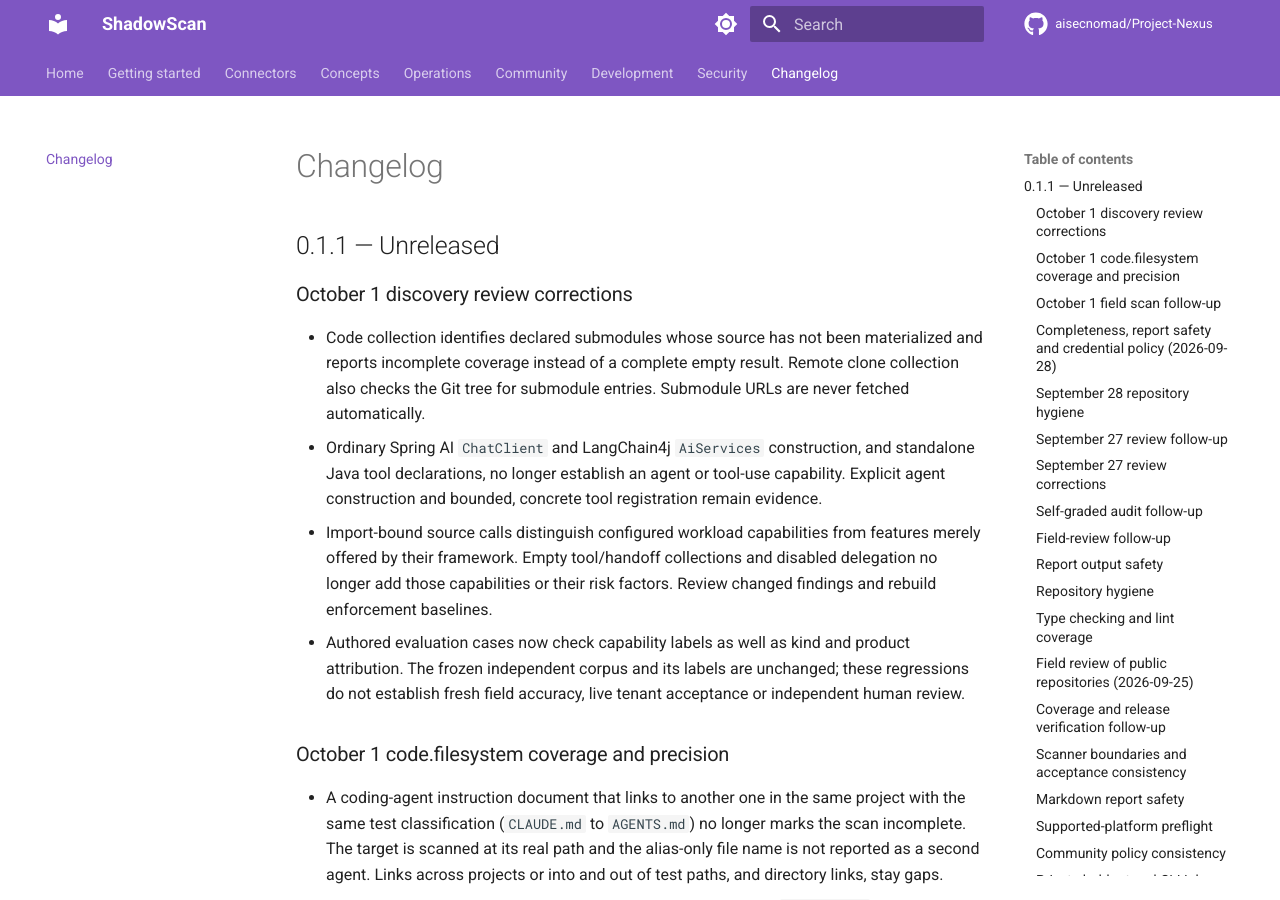
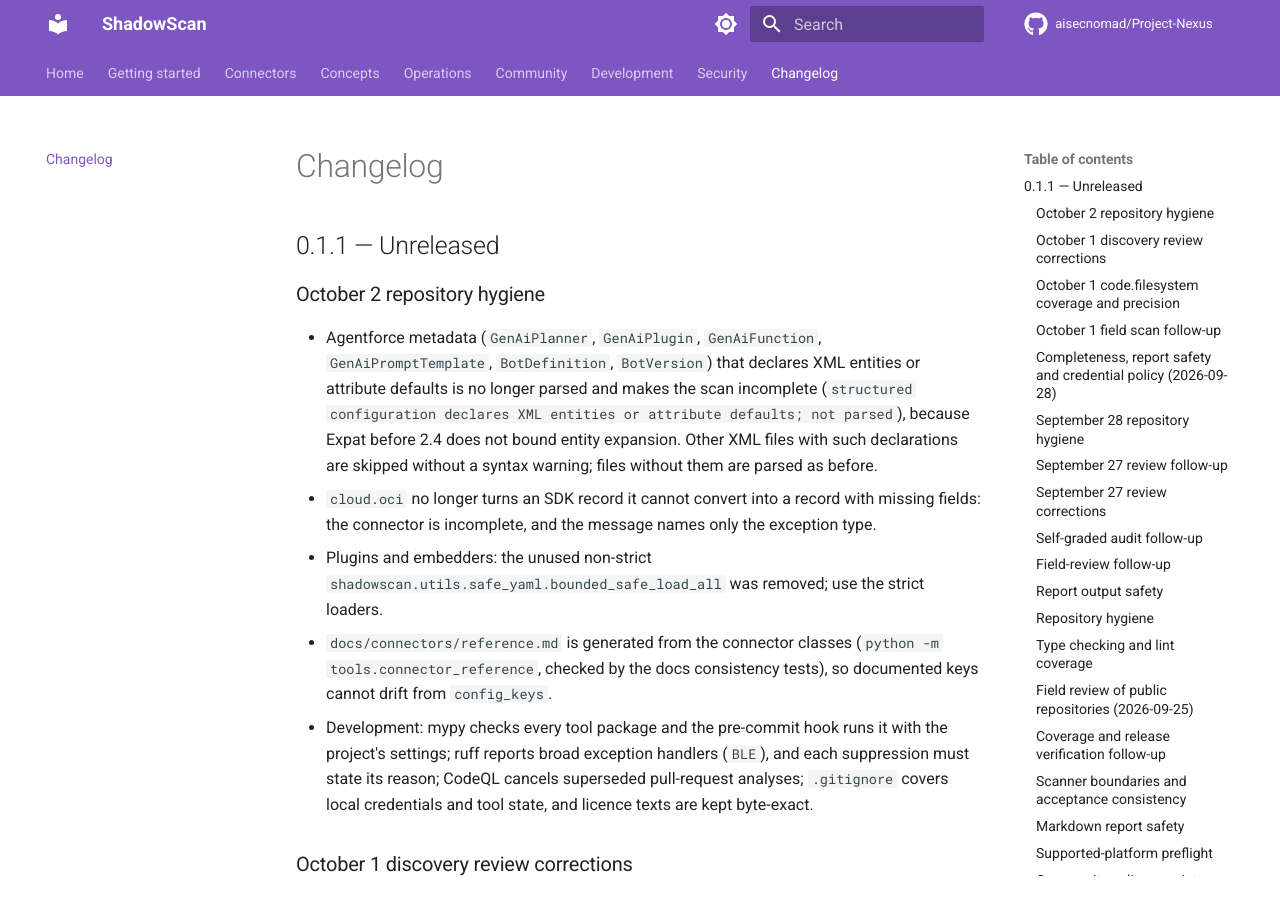
Before and after one commit to aisecnomad/Project-Nexus, an MkDocs documentation site: the page built from docs/changelog.md, in a window 1280 px wide and 900 px high. Built offline with MkDocs 1.6.1 and Material for MkDocs 9.7.7, drawn with Linux system fonts in a browser that asks for light colours; comment, search, counter and statistics services are not loaded.

Commit message:
Document the October 2 hygiene changes for operators and embedders
CHANGELOG (Unreleased) and the production rollout guide describe the
two completeness changes on this branch (Agentforce metadata with XML
entity or attribute-default declarations, unconvertible OCI SDK
records), the removal of the non-strict bounded_safe_load_all for
plugins and embedders, the generated connector reference and the
development tooling changes, as AGENTS.md requires for completeness
changes.

Co-Authored-By: Claude Opus 5.5 <noreply@anthropic.com>
Claude-Session: https://claude.ai/code/session_01LGKG97BqEyAYCbY5tWUtBs
Signed-off-by: Claude <noreply@anthropic.com>

```diff
--- a/CHANGELOG.md
+++ b/CHANGELOG.md
@@ -1,6 +1,30 @@
 # Changelog
 
 ## 0.1.1 — Unreleased
+
+### October 2 repository hygiene
+
+- Agentforce metadata (`GenAiPlanner`, `GenAiPlugin`, `GenAiFunction`,
+  `GenAiPromptTemplate`, `BotDefinition`, `BotVersion`) that declares XML
+  entities or attribute defaults is no longer parsed and makes the scan
+  incomplete (`structured configuration declares XML entities or attribute
+  defaults; not parsed`), because Expat before 2.4 does not bound entity
+  expansion. Other XML files with such declarations are skipped without a
+  syntax warning; files without them are parsed as before.
+- `cloud.oci` no longer turns an SDK record it cannot convert into a record
+  with missing fields: the connector is incomplete, and the message names only
+  the exception type.
+- Plugins and embedders: the unused non-strict
+  `shadowscan.utils.safe_yaml.bounded_safe_load_all` was removed; use the
+  strict loaders.
+- `docs/connectors/reference.md` is generated from the connector classes
+  (`python -m tools.connector_reference`, checked by the docs consistency
+  tests), so documented keys cannot drift from `config_keys`.
+- Development: mypy checks every tool package and the pre-commit hook runs it
+  with the project's settings; ruff reports broad exception handlers (`BLE`),
+  and each suppression must state its reason; CodeQL cancels superseded
+  pull-request analyses; `.gitignore` covers local credentials and tool state,
+  and licence texts are kept byte-exact.
 
 ### October 1 discovery review corrections
 
```
Also changed, not shown: docs/production.md (+11 -0 lines).
